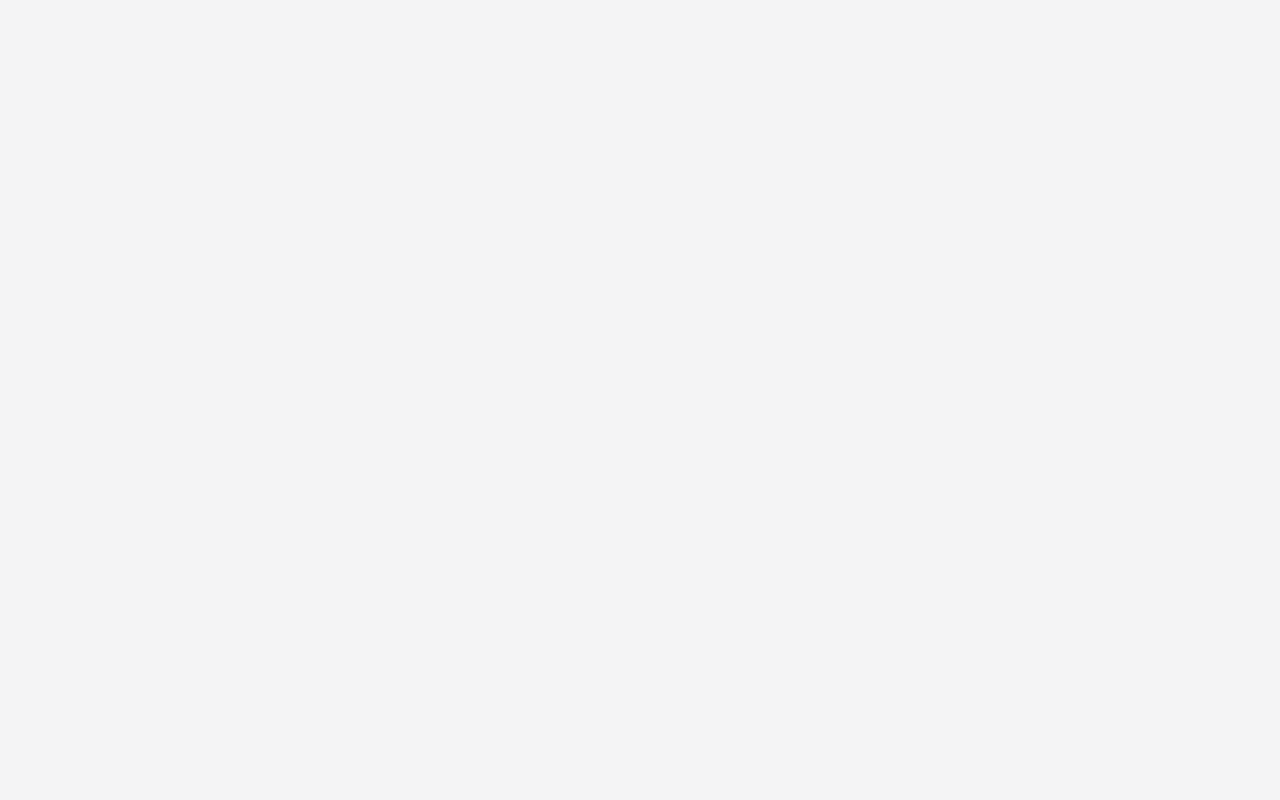
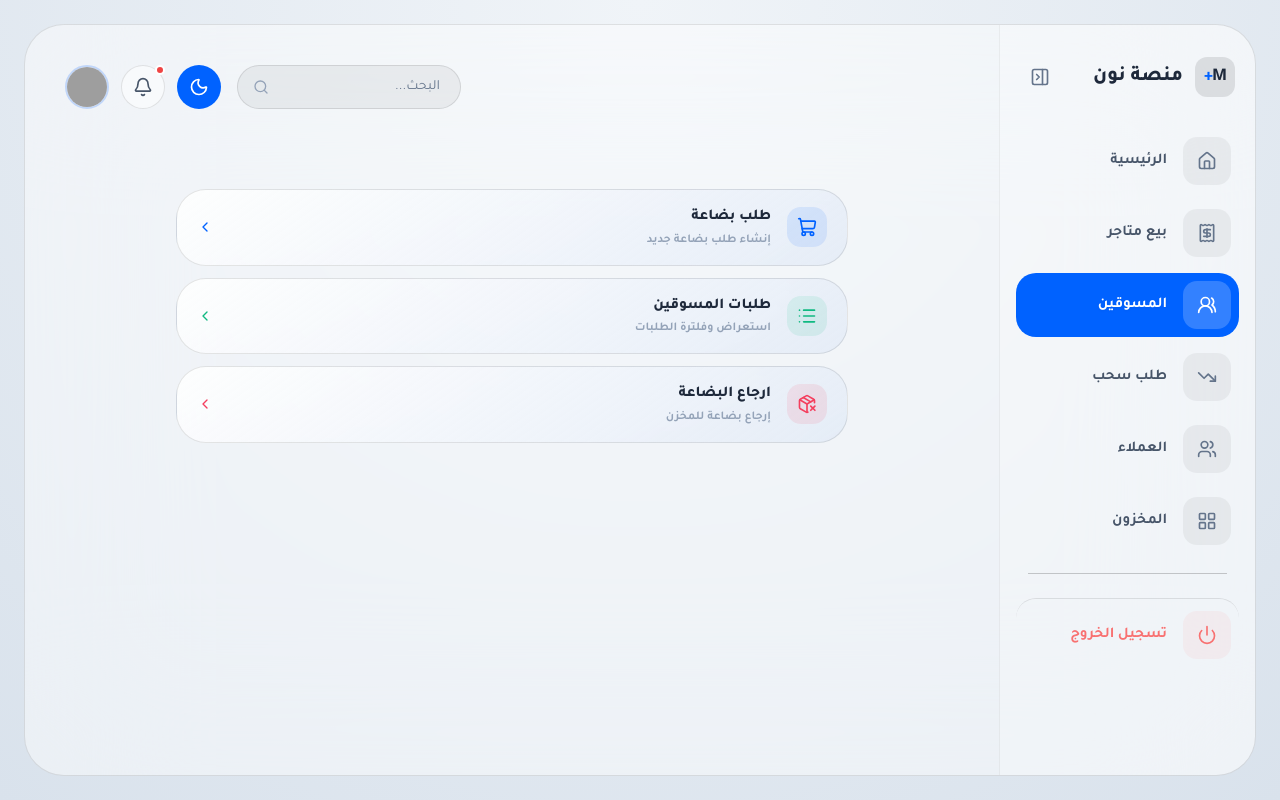
Before and after one commit to ofifice-alalem/tdm-design-for-v3, a React (Vite) app: page /marketers in a window 1280 px wide. Before the commit this address had no page. Built offline with nearby package versions, Linux system fonts and the light colour scheme; grey boxes are pictures that could not be loaded.

Commit message:
commit -28

```diff
--- a/src/App.tsx
+++ b/src/App.tsx
@@ -11,6 +11,8 @@ import StockOrdersPage from './pages/StockOrdersPage';
 import StoreSalesPage from './pages/StoreSalesPage';
 import InvoiceDetailPage from './pages/InvoiceDetailPage';
 import EditInvoicePage from './pages/EditInvoicePage';
+
+import MarketersPage from './pages/MarketersPage';
 
 function Layout() {
   return (
@@ -32,6 +34,7 @@ export default function App() {
         <Route path="/invoice/edit/:id" element={<EditInvoicePage />} />
         <Route path="/invoice/return" element={<InvoiceReturnPage />} />
         <Route path="/order/new" element={<NewOrderPage />} />
+        <Route path="/marketers" element={<MarketersPage />} />
         <Route path="/stock/return" element={<ReturnStockPage />} />
         <Route path="/stock/orders" element={<StockOrdersPage />} />
         <Route path="/receipt/create" element={<CreateReceiptPage />} />
--- a/src/compenntes/layout/AppSidebar.tsx
+++ b/src/compenntes/layout/AppSidebar.tsx
@@ -1,7 +1,7 @@
 import { NavLink } from 'react-router-dom';
 import {
-  Home, Receipt, ShoppingCart, Users, LayoutGrid, Power, FileText,
-  PanelRightClose, PanelRightOpen, PackageX, TrendingDown,
+  Home, Receipt, Users, LayoutGrid, Power, FileText,
+  PanelRightClose, PanelRightOpen, TrendingDown, Users2,
 } from 'lucide-react';
 
 interface AppSidebarProps {
@@ -13,9 +13,7 @@ interface AppSidebarProps {
 const navItems = [
   { icon: <Home className="w-5 h-5" />,         label: 'الرئيسية',         to: '/' },
   { icon: <Receipt className="w-5 h-5" />,       label: 'بيع متاجر',          to: '/store-sales' },
-  { icon: <ShoppingCart className="w-5 h-5" />,  label: 'طلب بضاعة',        to: '/order/new' },
-  { icon: <LayoutGrid className="w-5 h-5" />,    label: 'طلبات المسوقين',    to: '/stock/orders' },
-  { icon: <PackageX className="w-5 h-5" />,      label: 'ارجاع بضاعة',       to: '/stock/return' },
+  { icon: <Users2 className="w-5 h-5" />,       label: 'المسوقين',           to: '/marketers' },
   { icon: <TrendingDown className="w-5 h-5" />,   label: 'طلب سحب',           to: '/withdraw/new' },
   { icon: <Users className="w-5 h-5" />,         label: 'العملاء',           to: '/customers' },
   { icon: <LayoutGrid className="w-5 h-5" />,    label: 'المخزون',           to: '/inventory' },
--- /dev/null
+++ b/src/pages/MarketersPage.tsx
@@ -0,0 +1,54 @@
+import { Link } from 'react-router-dom';
+import { ShoppingCart, List, PackageX, ChevronLeft } from 'lucide-react';
+
+const ITEMS = [
+  {
+    title: 'طلب بضاعة',
+    sub: 'إنشاء طلب بضاعة جديد',
+    to: '/order/new',
+    icon: <ShoppingCart className="w-5 h-5" />,
+    accent: 'bg-primary/10 text-primary',
+    border: 'border-primary/20',
+  },
+  {
+    title: 'طلبات المسوقين',
+    sub: 'استعراض وفلترة الطلبات',
+    to: '/stock/orders',
+    icon: <List className="w-5 h-5" />,
+    accent: 'bg-emerald-500/10 text-emerald-500',
+    border: 'border-emerald-500/20',
+  },
+  {
+    title: 'ارجاع البضاعة',
+    sub: 'إرجاع بضاعة للمخزن',
+    to: '/stock/return',
+    icon: <PackageX className="w-5 h-5" />,
+    accent: 'bg-rose-500/10 text-rose-500',
+    border: 'border-rose-500/20',
+  },
+];
+
+export default function MarketersPage() {
+  return (
+    <div className="pt-10 flex justify-center">
+      <div className="w-full max-w-2xl flex flex-col gap-3">
+        {ITEMS.map((item) => (
+          <Link
+            key={item.to}
+            to={item.to}
+            className={`spatial-card flex items-center gap-4 px-5 py-4 border ${item.border} hover:scale-[1.01] transition-all`}
+          >
+            <div className={`w-10 h-10 rounded-[14px] flex items-center justify-center shrink-0 ${item.accent}`}>
+              {item.icon}
+            </div>
+            <div className="flex flex-col gap-0.5 flex-1 min-w-0">
+              <span className="text-[15px] font-black text-slate-800 dark:text-white">{item.title}</span>
+              <span className="text-[12px] font-bold text-slate-400 dark:text-white/40">{item.sub}</span>
+            </div>
+            <ChevronLeft className={`w-4 h-4 shrink-0 ${item.accent.split(' ')[1]}`} />
+          </Link>
+        ))}
+      </div>
+    </div>
+  );
+}
```
